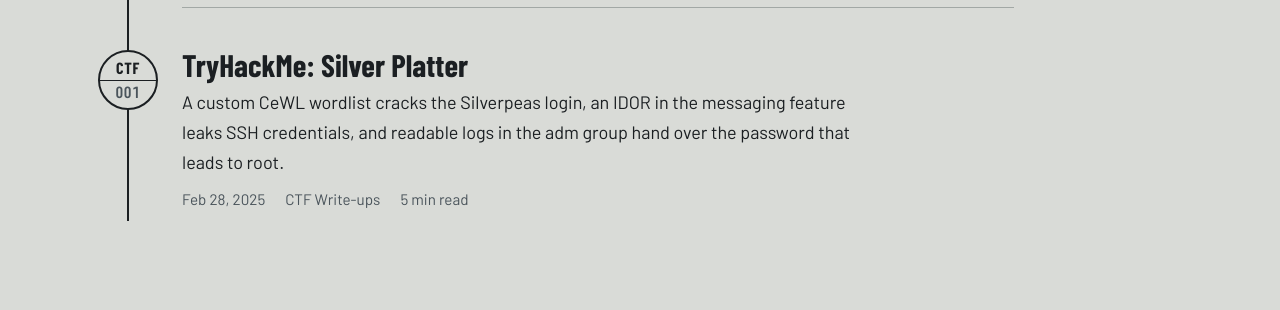
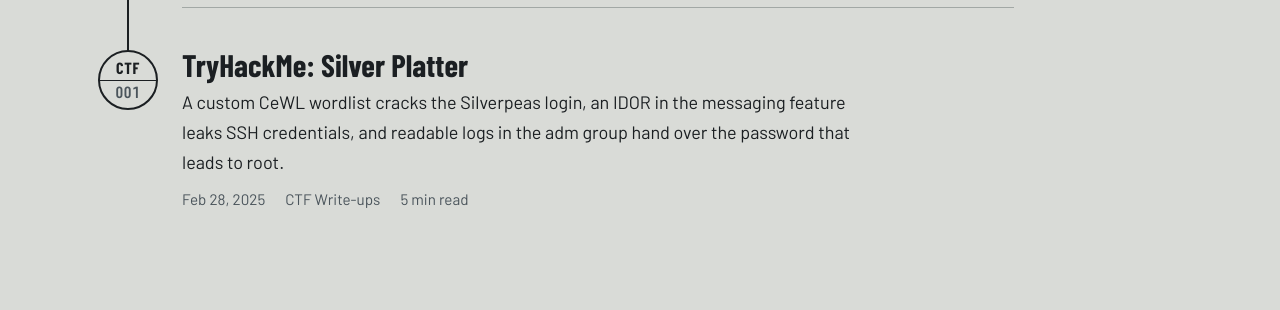
Before and after one commit to nullvoidlabs/nullvoidlabs.github.io, a Jekyll site: the page built from index.html, in a window 1280 px wide and 1400 px high, scrolled down 648 px. Shown: the part 950-1260 px from the top of the window. Built offline with Jekyll 4.4.1, drawn with Linux system fonts in a browser that asks for light colours.

Commit message:
Polish layout details and remove temporary preview step
- Process line drawn per segment so it ends at the last visible tag
- Hide a manual rule directly above a section heading (no double rule)
- Roadmap status labels no longer wrap; cover images capped and contained
- Footer stays at the bottom on short pages

Co-Authored-By: Claude Opus 5.5 <noreply@anthropic.com>
Claude-Session: https://claude.ai/code/session_014Ve6o2PBXLHHfoBXUDgWzn

```diff
--- a/assets/css/main.css
+++ b/assets/css/main.css
@@ -74,6 +74,7 @@
 *, *::before, *::after { box-sizing: border-box; }
 html { -webkit-text-size-adjust: 100%; text-size-adjust: 100%; scroll-padding-top: 5rem; }
 body {
+  min-height: 100vh; display: flex; flex-direction: column;
   margin: 0;
   background: var(--bg);
   color: var(--ink);
@@ -88,6 +89,7 @@ a:hover { background: var(--alarm-soft); }
 :focus-visible { outline: 3px solid var(--alarm); outline-offset: 2px; }
 ::selection { background: var(--alarm); color: #1b1f22; }
 
+main { flex: 1 0 auto; }
 .wrap { max-width: var(--wrap); margin-inline: auto; padding-inline: var(--gutter); }
 .skip { position: absolute; left: -999px; top: .5rem; background: var(--alarm); color: #1b1f22; padding: .5rem 1rem; z-index: 10; }
 .skip:focus { left: .5rem; }
@@ -182,12 +184,16 @@ a:hover { background: var(--alarm-soft); }
 .chip[aria-pressed="true"] span { color: #1b1f22; }
 
 .log-list { list-style: none; margin: 0; padding: 0; position: relative; }
-/* the process line */
-.log-list::before {
-  content: ""; position: absolute; top: 1.9rem; bottom: 1.9rem; left: calc(3.75rem / 2 - 1px);
+/* the process line: one segment from each tag down to the next */
+.log-row::before {
+  display: none;
+  content: ""; position: absolute; left: calc(var(--b) / 2 - 1px);
+  top: calc(1.4rem + var(--b) / 2); bottom: calc(-1.4rem - var(--b) / 2);
   border-left: 2px solid var(--ink); transform-origin: top;
 }
-.log-row { position: relative; display: grid; grid-template-columns: 3.75rem minmax(0, 1fr); gap: 1.5rem; padding-block: 1.25rem; }
+.log-row:has(~ .log-row:not([hidden]))::before { display: block; }
+.log-row .bubble { z-index: 1; }
+.log-row { --b: 3.75rem; position: relative; display: grid; grid-template-columns: 3.75rem minmax(0, 1fr); gap: 1.5rem; padding-block: 1.25rem; }
 .log-row[hidden] { display: none; }
 .log-row .bubble { margin-top: .15rem; }
 .log-body { max-width: 52rem; padding-bottom: 1.25rem; border-bottom: 1px solid var(--rule); }
@@ -203,12 +209,12 @@ a:hover { background: var(--alarm-soft); }
 @media (max-width: 560px) {
   .log-row { grid-template-columns: 3rem minmax(0, 1fr); gap: 1rem; }
   .log-row .bubble { --size: 3rem; }
-  .log-list::before { left: calc(3rem / 2 - 1px); }
+  .log-row { --b: 3rem; }
 }
 
 /* One orchestrated moment: the line draws, tags come on in sequence */
 @media (prefers-reduced-motion: no-preference) {
-  .js .log-list::before { animation: draw 900ms cubic-bezier(.3, .7, .2, 1) both; }
+  .js .log-row::before { animation: draw 300ms linear both; animation-delay: calc(200ms + var(--i, 0) * 110ms); }
   .js .log-row .bubble { animation: lamp 360ms ease-out both; animation-delay: calc(120ms + var(--i, 0) * 110ms); }
   @keyframes draw { from { transform: scaleY(0); } to { transform: scaleY(1); } }
   @keyframes lamp { from { opacity: 0; transform: scale(.7); } to { opacity: 1; transform: none; } }
@@ -236,7 +242,7 @@ a:hover { background: var(--alarm-soft); }
 }
 
 .post-cover { margin: 2rem 0 0; }
-.post-cover img { display: block; width: 100%; max-height: 420px; object-fit: cover; border: 1px solid var(--rule); }
+.post-cover img { display: block; width: 100%; max-height: 340px; object-fit: contain; background: var(--panel); border: 1px solid var(--rule); }
 
 .post-grid { display: grid; gap: 2.5rem; padding-block: 2.5rem 3rem; }
 @media (min-width: 1100px) {
@@ -277,6 +283,8 @@ a:hover { background: var(--alarm-soft); }
 .prose li::marker { color: var(--ink-2); }
 .prose strong { font-weight: 600; }
 .prose hr { border: 0; border-top: 1px solid var(--rule); margin: 2.5rem 0; }
+/* h2 already carries a rule; drop a manual --- right before it */
+.prose hr:has(+ h1, + h2) { display: none; }
 .prose img { display: block; max-width: 100%; height: auto; border: 1px solid var(--rule); background: var(--panel); }
 .prose p > img, .prose p > a > img { margin-inline: auto; }
 .prose img + em, .prose p > img + br + em { display: block; margin-top: .5rem; font-size: .92rem; color: var(--ink-2); }
@@ -385,7 +393,7 @@ a:hover { background: var(--alarm-soft); }
 .roadmap li[data-state="active"]::before { background: var(--alarm); border-color: var(--ink); }
 .roadmap strong { display: block; font: 700 1.3rem/1.2 var(--display); }
 .roadmap span { display: block; color: var(--ink-2); font-size: 1rem; }
-.roadmap em { font-style: normal; font: 600 .95rem/1 var(--display); letter-spacing: .02em; color: var(--ink-2); }
+.roadmap em { display: inline-block; margin-top: .3rem; white-space: nowrap; font-style: normal; font: 600 .95rem/1 var(--display); letter-spacing: .02em; color: var(--ink-2); }
 .roadmap li[data-state="active"] em { color: var(--ink); background: var(--alarm-soft); padding: .1rem .35rem; }
 
 .kit { display: flex; flex-wrap: wrap; gap: .4rem; list-style: none; margin: 0 0 1.5rem; padding: 0; }
```
Also changed, not shown: .github/workflows/pages-deploy.yml.
